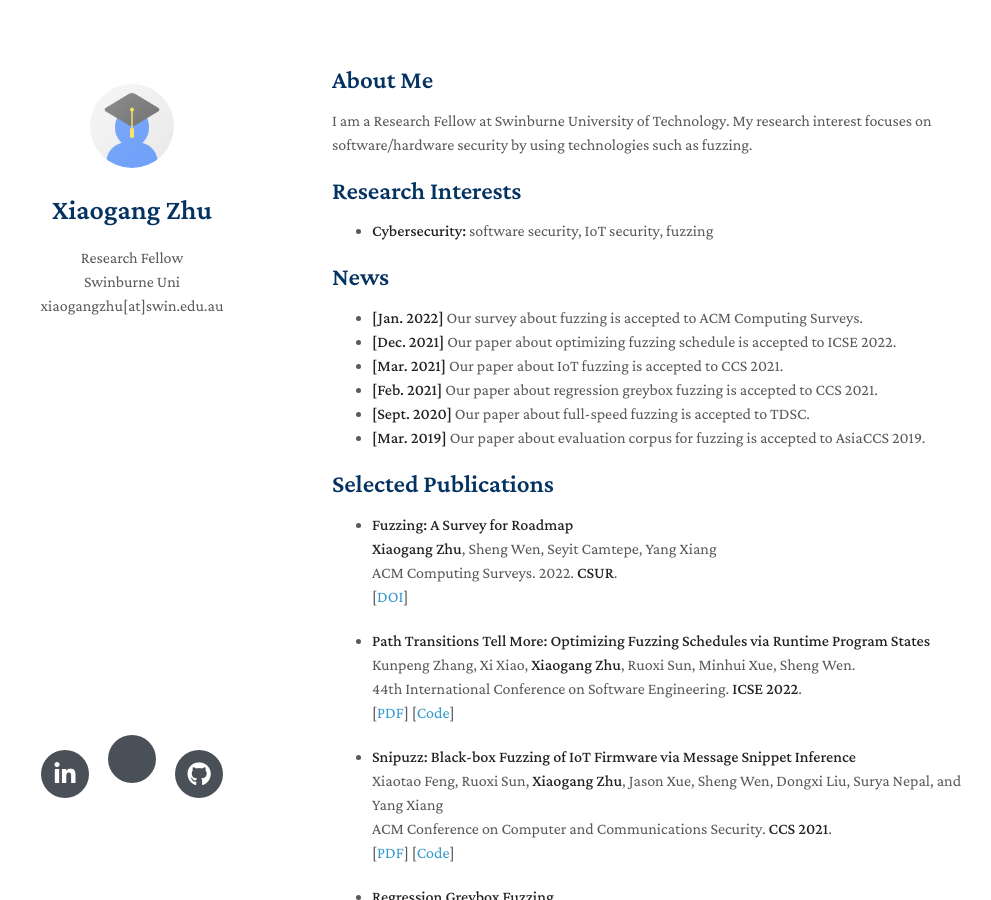
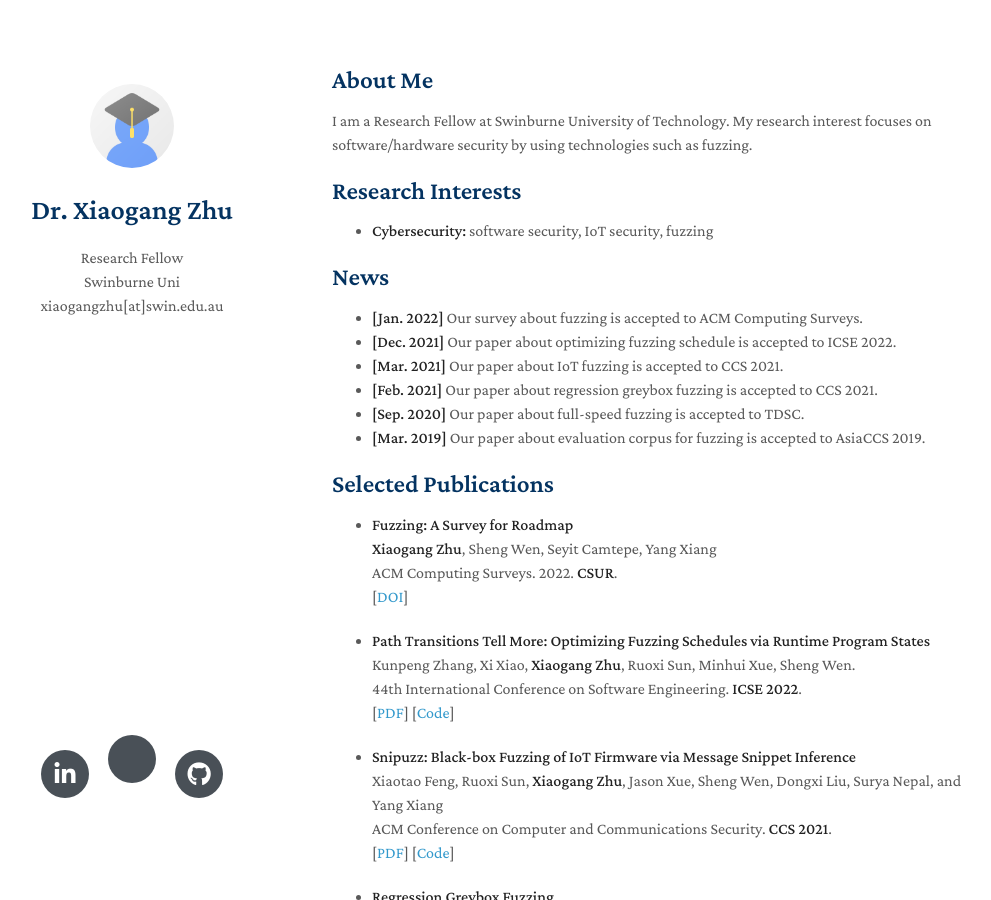
Before and after one commit to RosenZhu/rosenzhu.github.io, a Jekyll site: the page built from index.md, in a window 1280 px wide and 900 px high. Shown: the whole window, without its empty margins (138-1129 px from the left). Built offline with Jekyll 4.4.1, drawn with Linux system fonts in a browser that asks for light colours; nearby versions of some CDN libraries; a style sheet for code colours, icons or effects is not loaded; our own code applies the rules of GitHub Pages for plain Markdown files; some of the changed text lies outside the part shown.

Commit message:
name fix

```diff
--- a/_config.yml
+++ b/_config.yml
@@ -1,4 +1,4 @@
-title: Xiaogang Zhu
+title: Dr. Xiaogang Zhu
 position: Research Fellow
 affiliation: Swinburne Uni
 email: xiaogangzhu[at]swin.edu.au
--- a/index.md
+++ b/index.md
@@ -17,7 +17,7 @@ I am a Research Fellow at Swinburne University of Technology. My research intere
 - **[Dec. 2021]** Our paper about optimizing fuzzing schedule is accepted to ICSE 2022.
 - **[Mar. 2021]** Our paper about IoT fuzzing is accepted to CCS 2021.
 - **[Feb. 2021]** Our paper about regression greybox fuzzing is accepted to CCS 2021.
-- **[Sept. 2020]** Our paper about full-speed fuzzing is accepted to TDSC.
+- **[Sep. 2020]** Our paper about full-speed fuzzing is accepted to TDSC.
 - **[Mar. 2019]** Our paper about evaluation corpus for fuzzing is accepted to AsiaCCS 2019.
 
 ## Selected Publications
@@ -49,7 +49,7 @@ Kunpeng Zhang, Xi Xiao, **Xiaogang Zhu**, Ruoxi Sun, Minhui Xue, Sheng Wen.
 
 - **Regression Greybox Fuzzing**
   <br>
-  **Xiaogang Zhu**, Marcel B{\"o}hme
+  **Xiaogang Zhu**, Marcel B&ouml;hme
   <br>
   ACM Conference on Computer and Communications Security. **CCS 2021**.
   <br>
```
Also changed, not shown: .github/workflows/ci.yaml (deleted).
